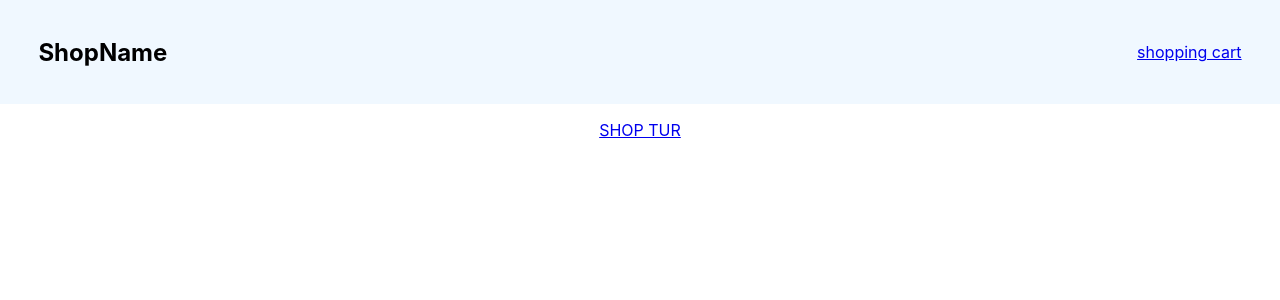
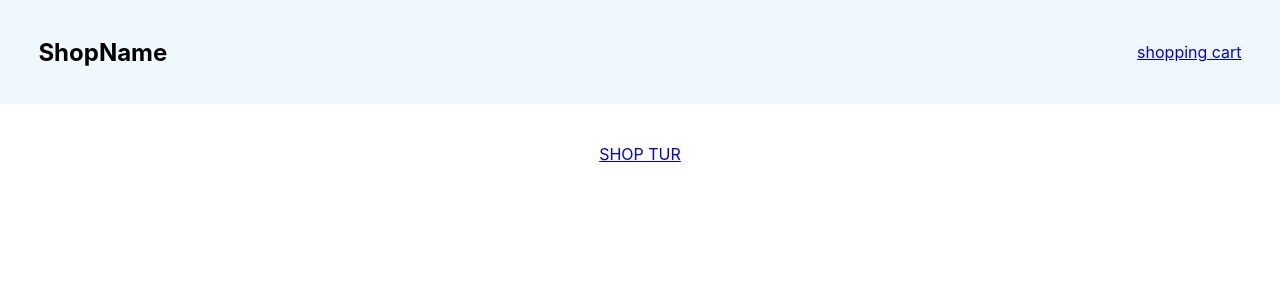
Before and after one commit to serIvanich/test-shop, a React (Create React App) app: page / in a window 1280 px wide. Shown: the top 300 px of the page. Built offline with nearby package versions, Linux system fonts and the light colour scheme.

Commit message:
padding for own content

```diff
--- a/src/app/App.css
+++ b/src/app/App.css
@@ -3,3 +3,7 @@
   height: 100%;
   text-align: center;
 }
+
+.content {
+  padding: 3vh 3vw;
+}
--- a/src/app/App.tsx
+++ b/src/app/App.tsx
@@ -1,4 +1,4 @@
-import React, {useContext, useEffect} from 'react';
+import React, {useContext} from 'react';
 import './App.css';
 import {Header} from "../features/header/Header";
 import {ProductsPage} from "../features/products/ProductsPage";
@@ -6,9 +6,6 @@ import {Context} from "../index";
 import {Route, Switch} from "react-router-dom";
 import {ShoppingCart} from "../features/shoppingCart/ShoppingCart";
 import {Main} from '../features/main/Main';
-import {actionProducts, ProductType} from "../features/products/products-reduser";
-import {getDatabase, onValue, ref} from "firebase/database";
-import {useActions} from "../utils/redux-utils";
 
 
 function App() {
@@ -18,12 +15,14 @@ function App() {
     return (
         <div className="App">
             <Header/>
+            <div className={'content'}>
+                <Switch>
+                    <Route exact path={'/'} render={() => <Main/>}/>
+                    <Route path={'/products'} render={() => <ProductsPage/>}/>
+                    <Route path={'/cart'} render={() => <ShoppingCart/>}/>
+                </Switch>
+            </div>
 
-            <Switch>
-                <Route exact path={'/'} render={() => <Main/>}/>
-                <Route path={'/products'} render={() => <ProductsPage/>}/>
-                <Route path={'/cart'} render={() => <ShoppingCart/>}/>
-            </Switch>
 
         </div>
     );
```
